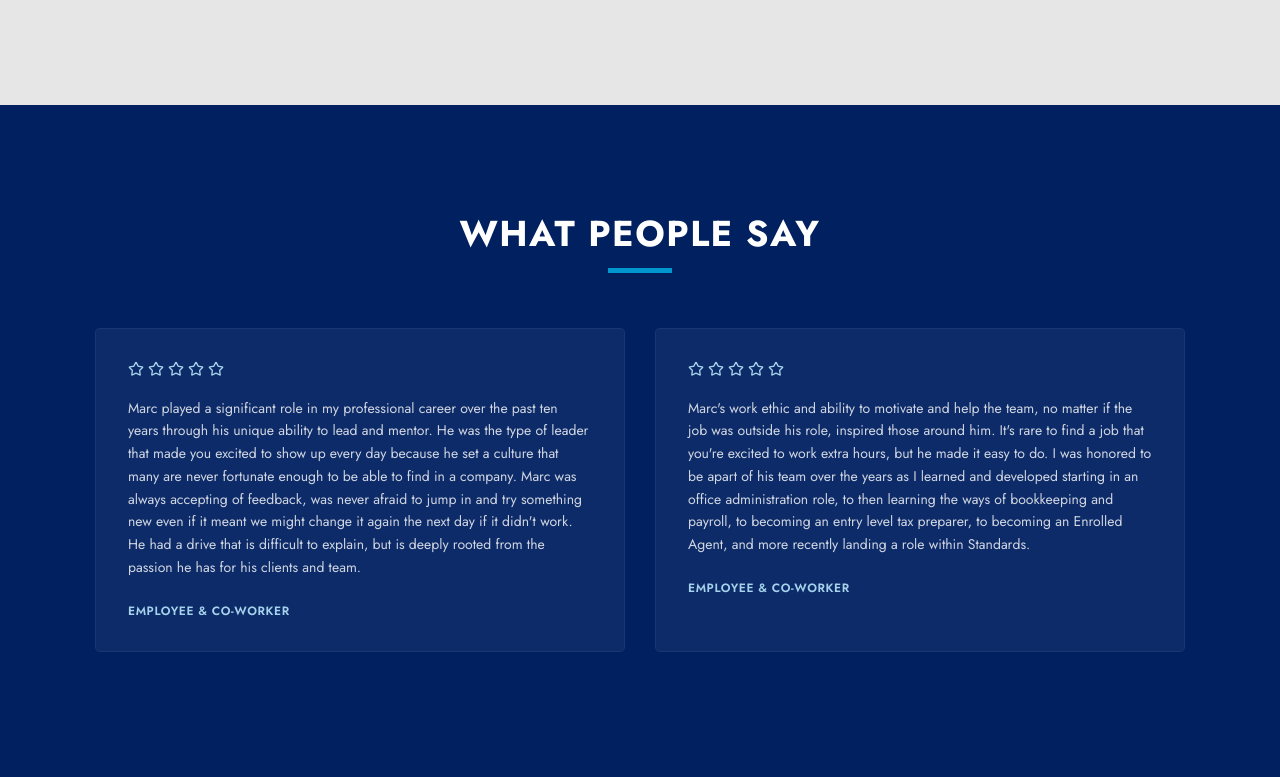
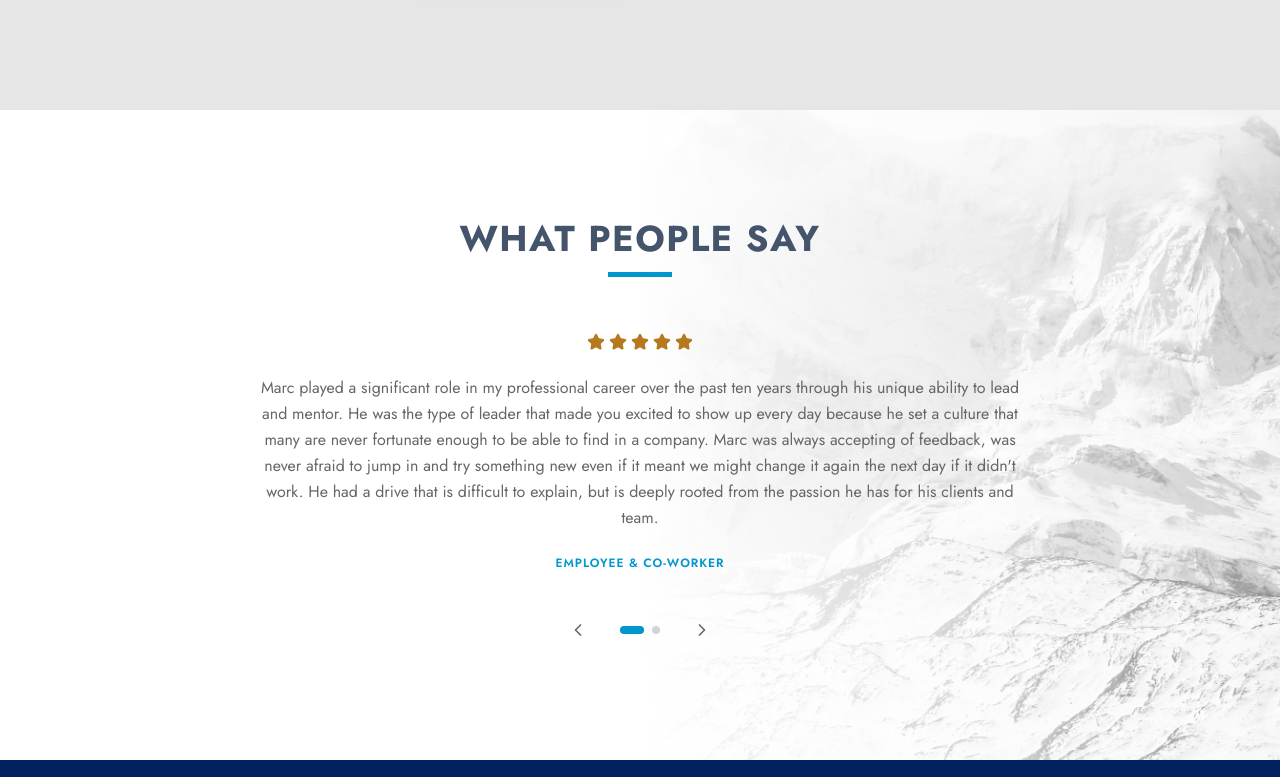
Before and after one commit to ronnie-rios/thecruxtx, a Next.js app: page / in a window 1280 px wide. Shown: the part 3663-4440 px from the top of the page. Built offline with nearby package versions, Linux system fonts and the light colour scheme.

Commit message:
more stuff

```diff
--- a/src/app/about-us/page.tsx
+++ b/src/app/about-us/page.tsx
@@ -22,7 +22,11 @@ export const metadata: Metadata = {
 export default function AboutPage() {
   return (
     <>
-      <PageHero heading={aboutHero.heading} body={aboutHero.body} />
+      <PageHero
+        heading={aboutHero.heading}
+        body={aboutHero.body}
+        image={aboutHero.image}
+      />
       <Mission />
       <Team heading={advisorSection.heading} person={marc} withBio />
       <Timeline />
--- a/src/components/sections/ClientLogos.tsx
+++ b/src/components/sections/ClientLogos.tsx
@@ -8,7 +8,7 @@ export default function ClientLogos() {
     <section className="border-y border-border-subtle bg-white py-16">
       <Container>
         <Reveal>
-          <p className="text-center text-xs font-semibold uppercase tracking-[0.25em] text-crux-gray">
+          <p className="text-center text-sm font-semibold uppercase tracking-[0.25em] text-crux-gray">
             {clients.heading}
           </p>
           <div className="mt-10 grid grid-cols-2 items-center gap-10 sm:grid-cols-4">
--- a/src/components/sections/PageHero.tsx
+++ b/src/components/sections/PageHero.tsx
@@ -1,15 +1,37 @@
+import Image from "next/image";
 import Container from "@/components/ui/Container";
 import Reveal from "@/components/ui/Reveal";
 
 export default function PageHero({
   heading,
   body,
+  image,
 }: {
   heading: string;
   body: string;
+  image?: string;
 }) {
   return (
-    <section className="bg-crux-navy py-20 sm:py-28">
+    <section
+      className={`relative isolate overflow-hidden py-28 sm:py-40 ${
+        image ? "bg-gray-900" : "bg-crux-navy"
+      }`}
+    >
+      {image && (
+        <>
+          <Image
+            src={image}
+            alt=""
+            fill
+            priority
+            sizes="100vw"
+            className="-z-10 object-cover grayscale"
+          />
+          {/* Neutral scrim, matching the home hero. */}
+          <div className="absolute inset-0 -z-10 bg-gray-900/65" />
+        </>
+      )}
+
       <Container>
         <Reveal className="max-w-3xl">
           <h1 className="text-4xl font-bold uppercase tracking-tight text-white sm:text-5xl">
--- a/src/components/sections/Testimonials.tsx
+++ b/src/components/sections/Testimonials.tsx
@@ -1,17 +1,24 @@
-import { Star } from "lucide-react";
+"use client";
+
+import Image from "next/image";
+import { useCallback, useEffect, useState } from "react";
+import { AnimatePresence, motion, useReducedMotion } from "framer-motion";
+import { ChevronLeft, ChevronRight, Star } from "lucide-react";
 import Container from "@/components/ui/Container";
 import SectionHeading from "@/components/ui/SectionHeading";
 import Reveal from "@/components/ui/Reveal";
 import type { Testimonial } from "@/content/types";
 
+const ROTATE_MS = 7000;
+
 function Stars({ count }: { count: number }) {
   return (
     <div
-      className="flex gap-1 text-crux-blue-light"
+      className="flex justify-center gap-1 text-warning"
       aria-label={`${count} out of 5 stars`}
     >
       {Array.from({ length: count }, (_, i) => (
-        <Star key={i} size={16} strokeWidth={2} aria-hidden="true" />
+        <Star key={i} size={18} className="fill-current" aria-hidden="true" />
       ))}
     </div>
   );
@@ -24,29 +31,131 @@ export default function Testimonials({
   heading: string;
   items: readonly Testimonial[];
 }) {
+  const [index, setIndex] = useState(0);
+  const [paused, setPaused] = useState(false);
+  const reduceMotion = useReducedMotion();
+
+  const go = useCallback(
+    (next: number) => setIndex((next + items.length) % items.length),
+    [items.length],
+  );
+
+  // Auto-advance, unless paused by hover/focus or there's nothing to rotate.
+  useEffect(() => {
+    if (paused || items.length < 2) return;
+    const id = setInterval(() => go(index + 1), ROTATE_MS);
+    return () => clearInterval(id);
+  }, [index, paused, items.length, go]);
+
+  const current = items[index];
+
   return (
-    <section className="bg-crux-navy py-20 sm:py-28">
+    <section className="relative isolate overflow-hidden bg-white py-20 sm:py-28">
+      {/* Photo bleeds in from the right and fades out before the text. */}
+      <div className="pointer-events-none absolute inset-y-0 right-0 -z-10 hidden w-1/2 lg:block">
+        <Image
+          src="/SnowyTrek-testimonial.png"
+          alt=""
+          fill
+          sizes="50vw"
+          className="object-cover object-left opacity-60"
+        />
+        <div className="absolute inset-0 bg-linear-to-r from-white via-white/60 to-transparent" />
+      </div>
+
       <Container>
         <Reveal className="flex flex-col items-center">
-          <SectionHeading align="center" tone="light">
-            {heading}
-          </SectionHeading>
+          <SectionHeading align="center">{heading}</SectionHeading>
         </Reveal>
 
-        <div className="mt-14 grid gap-8 md:grid-cols-2">
-          {items.map((item, i) => (
-            <Reveal key={item.attribution + i} delay={i * 0.1}>
-              <figure className="h-full rounded-sm bg-white/5 p-8 ring-1 ring-white/10">
+        <div
+          className="relative mx-auto mt-14 max-w-3xl"
+          onMouseEnter={() => setPaused(true)}
+          onMouseLeave={() => setPaused(false)}
+          onFocusCapture={() => setPaused(true)}
+          onBlurCapture={() => setPaused(false)}
+          aria-roledescription="carousel"
+        >
+          {/* Every quote is rendered stacked in one grid cell, with the inactive
+              ones hidden. The container sizes itself to the tallest, so rotating
+              never shifts the controls — no hand-tuned min-height to outgrow. */}
+          <div className="grid *:col-start-1 *:row-start-1">
+            <AnimatePresence mode="wait" initial={false}>
+              <motion.figure
+                key={index}
+                initial={reduceMotion ? false : { opacity: 0, y: 8 }}
+                animate={{ opacity: 1, y: 0 }}
+                exit={reduceMotion ? undefined : { opacity: 0, y: -8 }}
+                transition={{ duration: 0.28, ease: [0.2, 0, 0, 1] }}
+                aria-live="polite"
+              >
+                <Stars count={current.rating} />
+                <blockquote className="mt-6 text-center text-base leading-relaxed text-crux-gray">
+                  {current.quote}
+                </blockquote>
+                <figcaption className="mt-6 text-center text-xs font-semibold uppercase tracking-caps text-crux-blue">
+                  {current.attribution}
+                </figcaption>
+              </motion.figure>
+            </AnimatePresence>
+
+            {/* Invisible copies that give the grid cell its height. Hidden from
+                assistive tech and pointers; only their layout box matters. */}
+            {items.map((item, i) => (
+              <figure
+                key={`spacer-${i}`}
+                aria-hidden="true"
+                className="pointer-events-none invisible"
+              >
                 <Stars count={item.rating} />
-                <blockquote className="mt-5 text-sm leading-relaxed text-white/80">
+                <blockquote className="mt-6 text-center text-base leading-relaxed">
                   {item.quote}
                 </blockquote>
-                <figcaption className="mt-6 text-xs font-semibold uppercase tracking-wider text-crux-blue-light">
+                <figcaption className="mt-6 text-center text-xs font-semibold uppercase tracking-caps">
                   {item.attribution}
                 </figcaption>
               </figure>
-            </Reveal>
-          ))}
+            ))}
+          </div>
+
+          {items.length > 1 && (
+            <div className="mt-10 flex items-center justify-center gap-6">
+              <button
+                type="button"
+                onClick={() => go(index - 1)}
+                aria-label="Previous testimonial"
+                className="rounded-md p-2 text-crux-gray transition-colors duration-150 ease-crux hover:bg-gray-100 hover:text-crux-slate focus-visible:outline-none focus-visible:ring-3 focus-visible:ring-crux-blue/45"
+              >
+                <ChevronLeft size={20} />
+              </button>
+
+              <div className="flex gap-2">
+                {items.map((item, i) => (
+                  <button
+                    key={item.attribution + i}
+                    type="button"
+                    onClick={() => go(i)}
+                    aria-label={`Go to testimonial ${i + 1}`}
+                    aria-current={i === index}
+                    className={`h-2 rounded-pill transition-all duration-200 ease-crux focus-visible:outline-none focus-visible:ring-3 focus-visible:ring-crux-blue/45 ${
+                      i === index
+                        ? "w-6 bg-crux-blue"
+                        : "w-2 bg-gray-300 hover:bg-gray-400"
+                    }`}
+                  />
+                ))}
+              </div>
+
+              <button
+                type="button"
+                onClick={() => go(index + 1)}
+                aria-label="Next testimonial"
+                className="rounded-md p-2 text-crux-gray transition-colors duration-150 ease-crux hover:bg-gray-100 hover:text-crux-slate focus-visible:outline-none focus-visible:ring-3 focus-visible:ring-crux-blue/45"
+              >
+                <ChevronRight size={20} />
+              </button>
+            </div>
+          )}
         </div>
       </Container>
     </section>
--- a/src/components/sections/WhoWeAre.tsx
+++ b/src/components/sections/WhoWeAre.tsx
@@ -22,13 +22,15 @@ export default function WhoWeAre() {
             </div>
           </Reveal>
 
-          <Reveal delay={0.1}>
+          {/* Decorative only — hidden on mobile, where a square image costs a
+              screenful of scroll without adding information. */}
+          <Reveal delay={0.1} className="hidden md:block">
             <Image
               src="/Mountain-Peak_BW1-split.png"
               alt=""
               width={720}
               height={720}
-              sizes="(min-width: 768px) 50vw, 100vw"
+              sizes="50vw"
               className="h-auto w-full rounded-lg object-cover"
             />
           </Reveal>
--- a/src/content/about.ts
+++ b/src/content/about.ts
@@ -9,7 +9,7 @@ export const aboutMeta = {
 export const aboutHero = {
   heading: "Who We Are",
   body: "We serve business owners that have grown their business to a point that requires new knowledge and experience to scale to the next level.",
-  image: "/about/hero.jpg",
+  image: "/about/aboutpg-hero.jpg",
 } as const;
 
 export const mission = {
```
Also changed, not shown: public/SnowyTrek-testimonial.png (added), public/about/aboutpg-hero.jpg (added).
